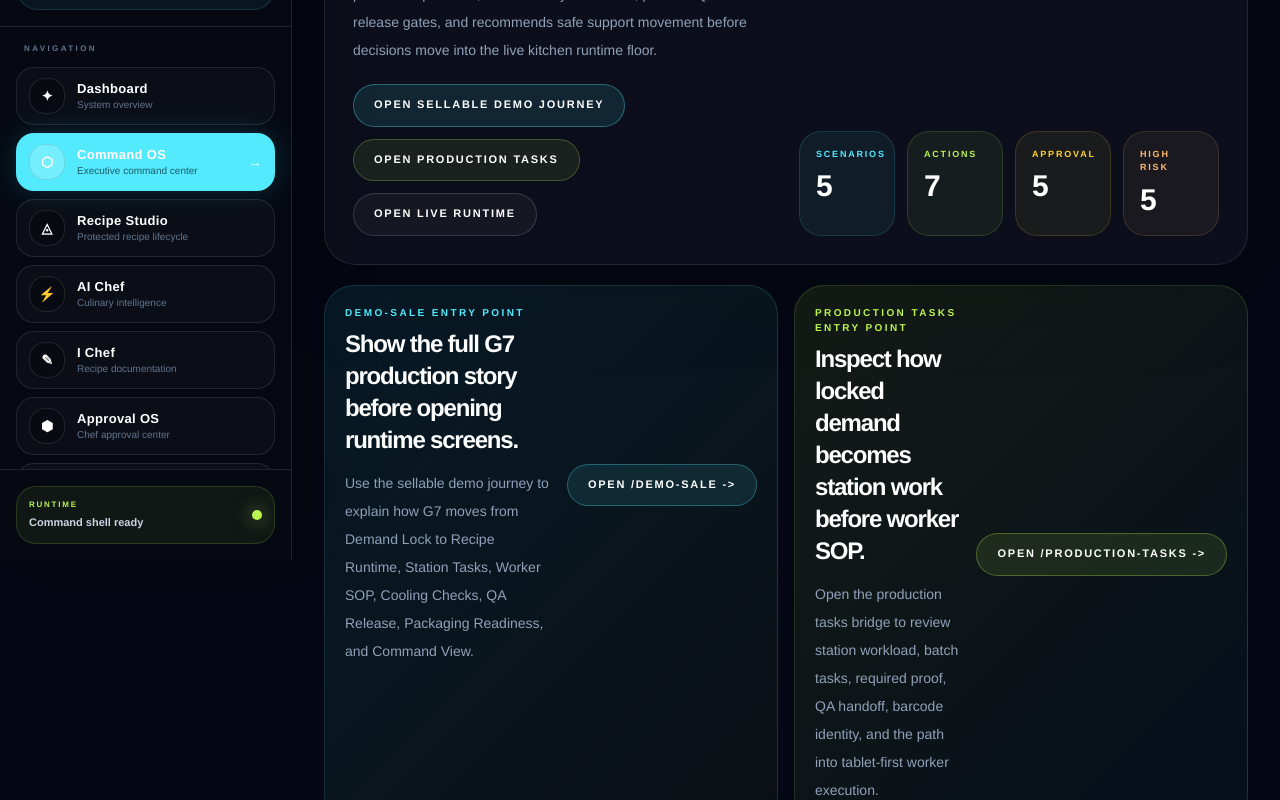
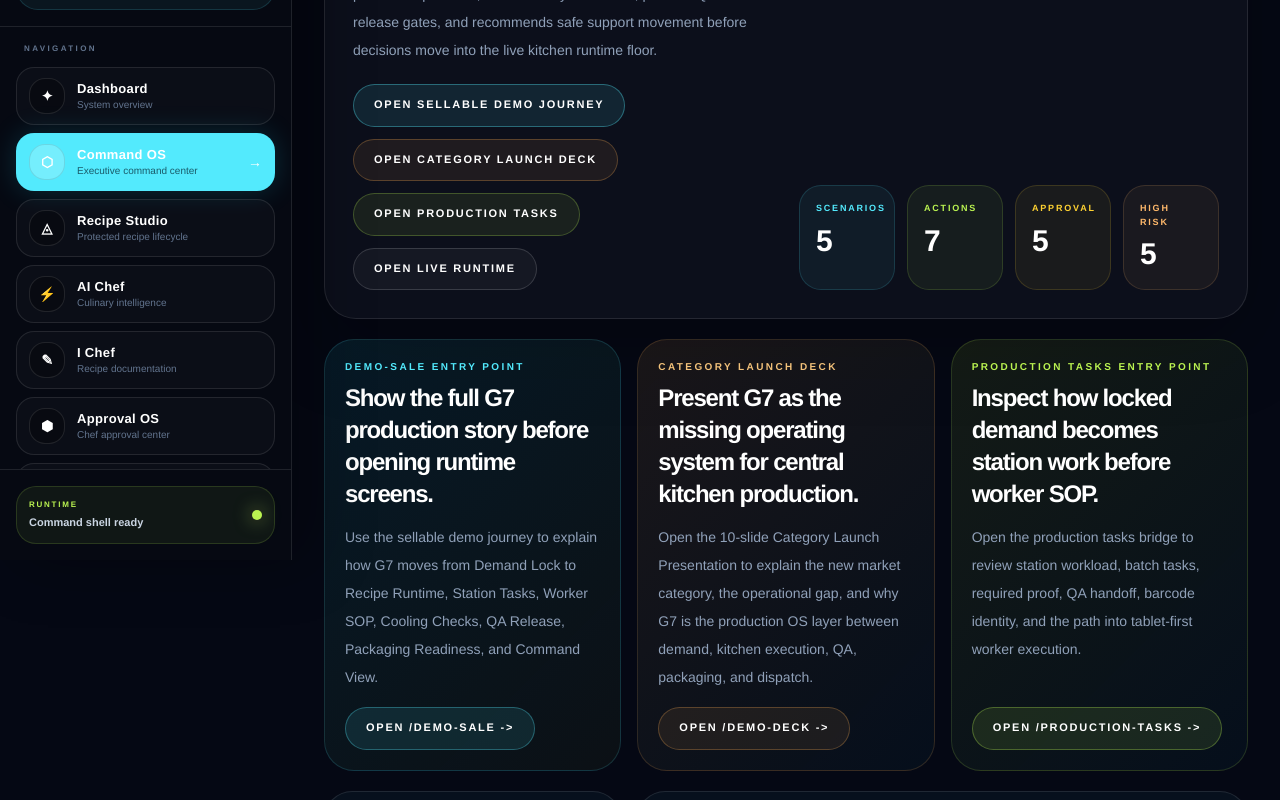
Before and after one commit to ammsofia11-wq/g7-mvpos, a Next.js app: page /command in a window 1280 px wide. Shown: the part 240-1040 px from the top of the page. Built offline with nearby package versions, Linux system fonts and the light colour scheme.

Commit message:
Add demo deck entry to sales journey

```diff
--- a/app/(app)/command/page.tsx
+++ b/app/(app)/command/page.tsx
@@ -67,6 +67,13 @@ export default function KitchenCommandPreviewPage() {
               </Link>
 
               <Link
+                href="/demo-deck"
+                className="rounded-full border border-[#C98D46]/35 bg-[#C98D46]/10 px-5 py-3 text-[11px] font-black uppercase tracking-[0.16em] text-[#F3C27A] transition hover:border-[#F3C27A] hover:bg-[#C98D46]/15 hover:text-[#FFE2A8]"
+              >
+                Open Category Launch Deck
+              </Link>
+
+              <Link
                 href="/production-tasks"
                 className="rounded-full border border-lime-300/25 bg-lime-300/[0.08] px-5 py-3 text-[11px] font-black uppercase tracking-[0.16em] text-lime-100 transition hover:border-lime-200 hover:bg-lime-300/15 hover:text-lime-50"
               >
@@ -114,9 +121,9 @@ export default function KitchenCommandPreviewPage() {
         </div>
       </section>
 
-      <section className="mt-5 grid gap-4 lg:grid-cols-2">
+      <section className="mt-5 grid gap-4 lg:grid-cols-3">
         <section className="rounded-[30px] border border-cyan-300/15 bg-[linear-gradient(135deg,rgba(34,211,238,0.09),rgba(204,255,51,0.035))] p-5">
-          <div className="flex flex-col gap-4 lg:flex-row lg:items-center lg:justify-between">
+          <div className="flex h-full flex-col gap-4 lg:justify-between">
             <div>
               <p className="text-[10px] font-black uppercase tracking-[0.24em] text-cyan-300">
                 Demo-Sale Entry Point
@@ -126,7 +133,7 @@ export default function KitchenCommandPreviewPage() {
                 Show the full G7 production story before opening runtime screens.
               </h2>
 
-              <p className="mt-3 max-w-4xl text-sm leading-7 text-slate-400">
+              <p className="mt-3 text-sm leading-7 text-slate-400">
                 Use the sellable demo journey to explain how G7 moves from Demand
                 Lock to Recipe Runtime, Station Tasks, Worker SOP, Cooling Checks,
                 QA Release, Packaging Readiness, and Command View.
@@ -135,15 +142,42 @@ export default function KitchenCommandPreviewPage() {
 
             <Link
               href="/demo-sale"
-              className="shrink-0 rounded-full border border-cyan-300/30 bg-cyan-300/10 px-5 py-3 text-[11px] font-black uppercase tracking-[0.16em] text-cyan-100 transition hover:border-cyan-200 hover:bg-cyan-300/15 hover:text-white"
+              className="w-fit rounded-full border border-cyan-300/30 bg-cyan-300/10 px-5 py-3 text-[11px] font-black uppercase tracking-[0.16em] text-cyan-100 transition hover:border-cyan-200 hover:bg-cyan-300/15 hover:text-white"
             >
               Open /demo-sale -&gt;
             </Link>
           </div>
         </section>
 
+        <section className="rounded-[30px] border border-[#C98D46]/20 bg-[linear-gradient(135deg,rgba(201,141,70,0.11),rgba(34,211,238,0.035))] p-5">
+          <div className="flex h-full flex-col gap-4 lg:justify-between">
+            <div>
+              <p className="text-[10px] font-black uppercase tracking-[0.24em] text-[#F3C27A]">
+                Category Launch Deck
+              </p>
+
+              <h2 className="mt-2 text-2xl font-black tracking-[-0.05em] text-white">
+                Present G7 as the missing operating system for central kitchen production.
+              </h2>
+
+              <p className="mt-3 text-sm leading-7 text-slate-400">
+                Open the 10-slide Category Launch Presentation to explain the new
+                market category, the operational gap, and why G7 is the production
+                OS layer between demand, kitchen execution, QA, packaging, and dispatch.
+              </p>
+            </div>
+
+            <Link
+              href="/demo-deck"
+              className="w-fit rounded-full border border-[#C98D46]/35 bg-[#C98D46]/10 px-5 py-3 text-[11px] font-black uppercase tracking-[0.16em] text-[#F3C27A] transition hover:border-[#F3C27A] hover:bg-[#C98D46]/15 hover:text-[#FFE2A8]"
+            >
+              Open /demo-deck -&gt;
+            </Link>
+          </div>
+        </section>
+
         <section className="rounded-[30px] border border-lime-300/15 bg-[linear-gradient(135deg,rgba(204,255,51,0.08),rgba(34,211,238,0.035))] p-5">
-          <div className="flex flex-col gap-4 lg:flex-row lg:items-center lg:justify-between">
+          <div className="flex h-full flex-col gap-4 lg:justify-between">
             <div>
               <p className="text-[10px] font-black uppercase tracking-[0.24em] text-lime-300">
                 Production Tasks Entry Point
@@ -153,7 +187,7 @@ export default function KitchenCommandPreviewPage() {
                 Inspect how locked demand becomes station work before worker SOP.
               </h2>
 
-              <p className="mt-3 max-w-4xl text-sm leading-7 text-slate-400">
+              <p className="mt-3 text-sm leading-7 text-slate-400">
                 Open the production tasks bridge to review station workload,
                 batch tasks, required proof, QA handoff, barcode identity, and
                 the path into tablet-first worker execution.
@@ -162,7 +196,7 @@ export default function KitchenCommandPreviewPage() {
 
             <Link
               href="/production-tasks"
-              className="shrink-0 rounded-full border border-lime-300/30 bg-lime-300/10 px-5 py-3 text-[11px] font-black uppercase tracking-[0.16em] text-lime-100 transition hover:border-lime-200 hover:bg-lime-300/15 hover:text-lime-50"
+              className="w-fit rounded-full border border-lime-300/30 bg-lime-300/10 px-5 py-3 text-[11px] font-black uppercase tracking-[0.16em] text-lime-100 transition hover:border-lime-200 hover:bg-lime-300/15 hover:text-lime-50"
             >
               Open /production-tasks -&gt;
             </Link>
--- a/app/demo-sale/page.tsx
+++ b/app/demo-sale/page.tsx
@@ -95,6 +95,11 @@ const proofStats = [
 ]
 
 const commandCards = [
+  {
+    title: "Category Launch Deck",
+    href: "/demo-deck",
+    note: "The 10-slide presentation that explains G7 as the missing operating system for central kitchen production.",
+  },
   {
     title: "Client Value",
     href: "/client-value",
```
